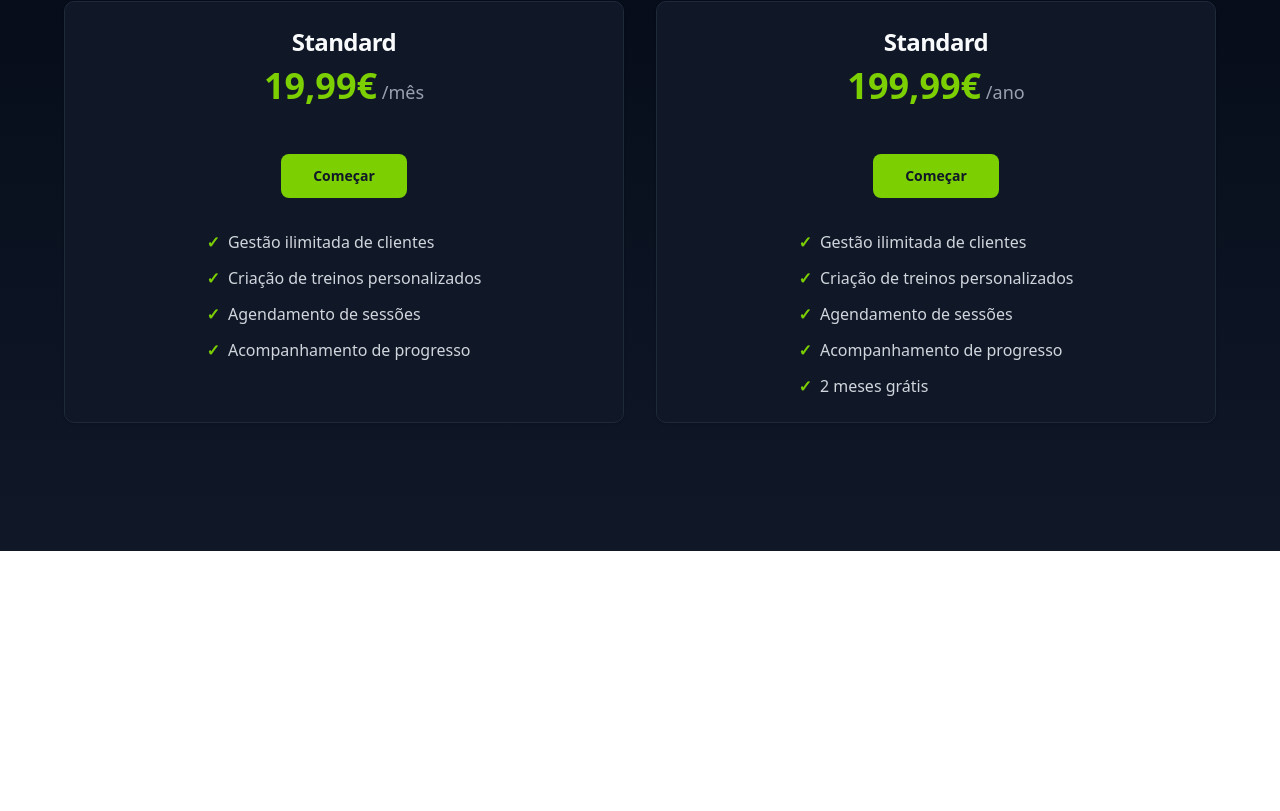
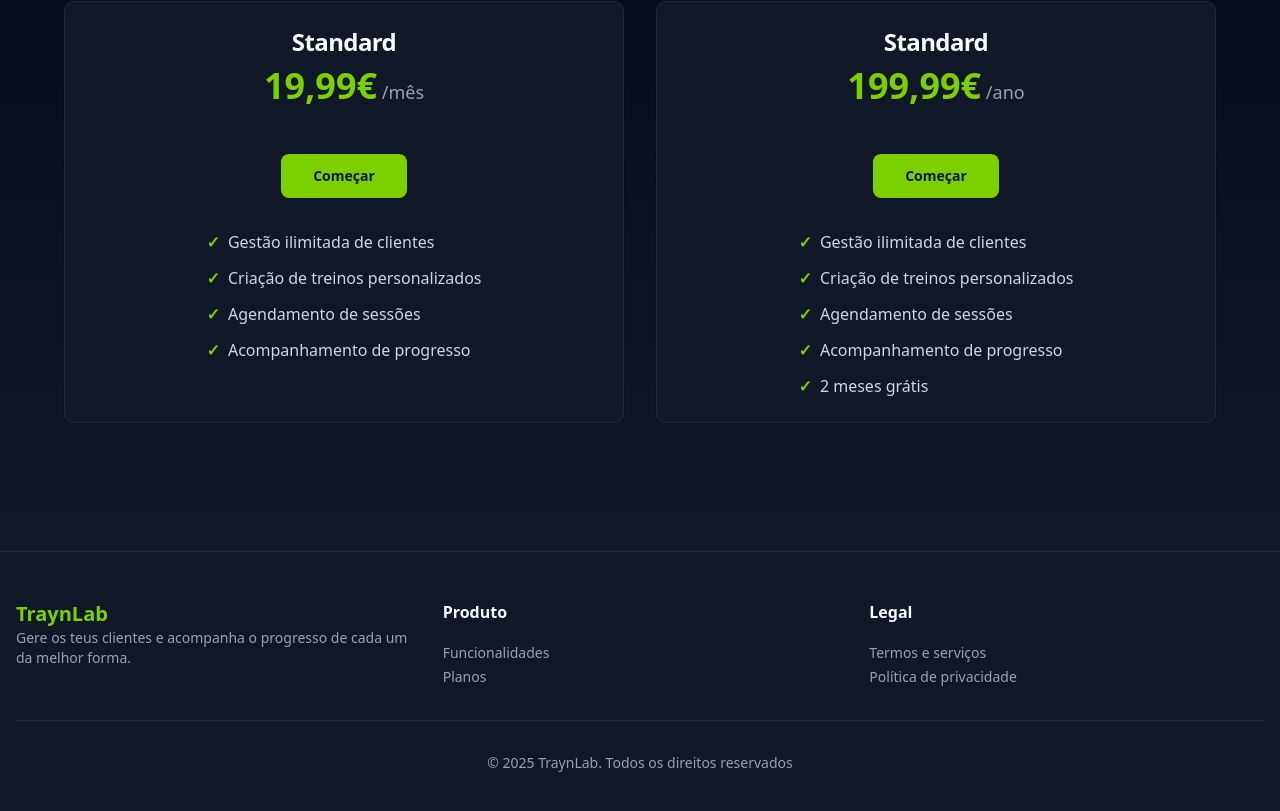
Before and after one commit to pauloo0/landing, a React (Vite) app: page / in a window 1280 px wide. Shown: the part 1618-2429 px from the top of the page. Before the commit the page ends 2169 px from the top, so only its background shows below. Built offline with nearby package versions, Linux system fonts and the light colour scheme.

Commit message:
feature: add footer

```diff
--- a/src/App.tsx
+++ b/src/App.tsx
@@ -2,6 +2,8 @@ import Header from '@/components/Header'
 import Hero from '@/components/Hero'
 import Features from '@/components/Features'
 import Pricing from '@/components/Pricing'
+import Footer from '@/components/Footer'
+
 function App() {
   return (
     <div>
@@ -9,6 +11,7 @@ function App() {
       <Hero />
       <Features />
       <Pricing />
+      <Footer />
     </div>
   )
 }
--- /dev/null
+++ b/src/components/Footer.tsx
@@ -0,0 +1,59 @@
+import { footerLinks } from '@/data/footer'
+
+export default function Footer() {
+  return (
+    <footer className='px-4 py-12 bg-gray-900 border-t border-gray-800'>
+      <div className='container mx-auto'>
+        <div className='grid gap-8 mb-8 md:grid-cols-3'>
+          <div>
+            <a href='/' className='text-xl font-bold text-lime-500'>
+              TraynLab
+            </a>
+            <p className='text-sm text-gray-400'>
+              Gere os teus clientes e acompanha o progresso de cada um da melhor
+              forma.
+            </p>
+          </div>
+          <div>
+            <h4 className='mb-4 font-semibold text-gray-50'>Produto</h4>
+            <ul>
+              {footerLinks.product.map((link, index) => (
+                <li key={index}>
+                  <a
+                    href={link.href}
+                    className='text-sm text-gray-400 transition-colors hover:text-lime-500'
+                  >
+                    {link.label}
+                  </a>
+                </li>
+              ))}
+            </ul>
+          </div>
+          <div>
+            <h4 className='mb-4 font-semibold text-gray-50'>Legal</h4>
+            <ul>
+              {footerLinks.legal.map((link, index) => (
+                <li key={index}>
+                  <a
+                    href={link.href}
+                    target='_blank'
+                    className='text-sm text-gray-400 transition-colors hover:text-lime-500'
+                  >
+                    {link.label}
+                  </a>
+                </li>
+              ))}
+            </ul>
+          </div>
+        </div>
+        <div className='pt-8 border-t border-gray-800'>
+          <div className='flex items-center justify-between text-sm text-gray-400'>
+            <p className='w-full text-center'>
+              &copy; 2025 TraynLab. Todos os direitos reservados
+            </p>
+          </div>
+        </div>
+      </div>
+    </footer>
+  )
+}
--- /dev/null
+++ b/src/data/footer.ts
@@ -0,0 +1,10 @@
+export const footerLinks = {
+  product: [
+    { label: 'Funcionalidades', href: '#features' },
+    { label: 'Planos', href: '#pricing' },
+  ],
+  legal: [
+    { label: 'Termos e serviços', href: '/tos' },
+    { label: 'Política de privacidade', href: '/privacy' },
+  ],
+}
```
